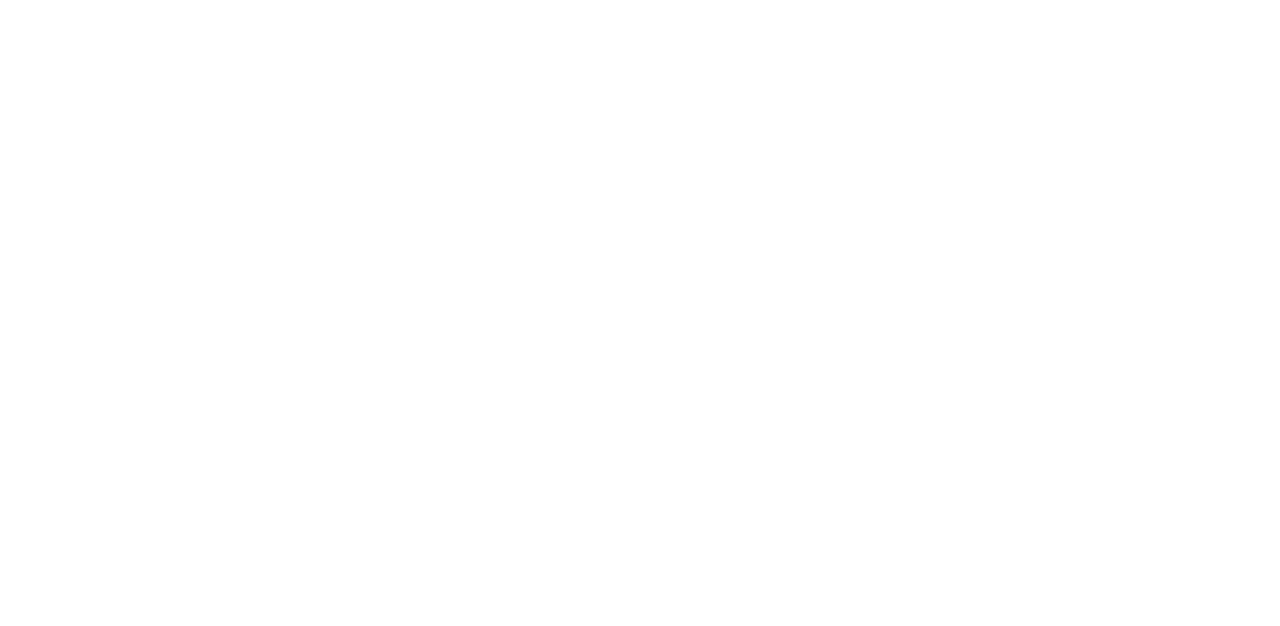
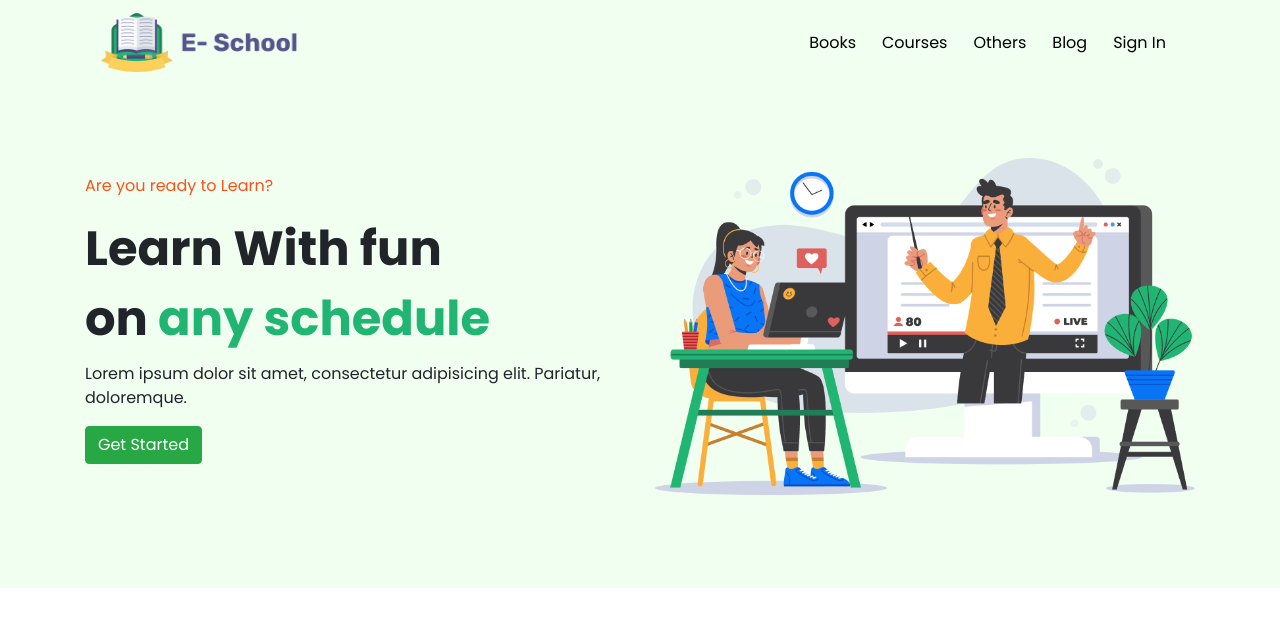
Before and after one commit to AAFaiyaz/e-schhol, a plain HTML site: page index.html in a window 1280 px wide. Drawn offline with nearby package versions, Linux system fonts and the light colour scheme.

Commit message:
header added

```diff
--- a/css/style.css
+++ b/css/style.css
@@ -0,0 +1,57 @@
+body {
+    font-family: 'Poppins', sans-serif;
+    font-size:16px;
+    /* line-height: 19px; */
+}
+
+.header {
+    width: 100%;
+
+    background-color: #F0FFF0;
+
+}
+.header-left-side {
+    margin: 89px 0px 63px;
+}
+.header-left-side p:first-child {
+    color: #FD511A;
+    line-height: 24px;
+}
+
+
+.header-left-side h1 {
+    font-size: 48px;
+    line-height: 70px;
+    font-weight: bold;
+}
+.header-left-side h1 span {
+    color: #21B573;
+}
+.header-right-side {
+    margin: 73px 0px 93px;
+}
+.header-right-side img {
+    width: 100%;
+    height: 100%;
+}
+.navbar-light .navbar-nav .nav-link {
+    color: black;
+}
+
+.nav-item:last-child a:hover {
+        background-color: #21B573;
+        border-radius: 26px;
+        padding: 8px;
+        color: white;
+
+}
+.navbar-brand img {
+    width: 198.07px;
+    height: 59px;
+}
+
+
+
+.nav-item {
+    padding: 5px;
+}
--- a/index.html
+++ b/index.html
@@ -4,11 +4,62 @@
     <meta charset="UTF-8">
     <meta name="viewport" content="width=device-width, initial-scale=1.0">
     <title>e-school</title>
+    <link href="https://fonts.googleapis.com/css2?family=Poppins:wght@400;700&display=swap" rel="stylesheet">
+
     <link rel="stylesheet" href="https://stackpath.bootstrapcdn.com/bootstrap/4.4.1/css/bootstrap.min.css" integrity="sha384-Vkoo8x4CGsO3+Hhxv8T/Q5PaXtkKtu6ug5TOeNV6gBiFeWPGFN9MuhOf23Q9Ifjh" crossorigin="anonymous">
     <link rel="stylesheet" href="css/style.css">
 </head>
 <body>
+    <section class="header">
+        <div class="container">
 
+            <nav class="navbar navbar-expand-md navbar-light">
+                <a class="navbar-brand" href="#">
+                    <img src="images/ICON/Logo.png" alt="e-school-logo">
+                </a>
+                <button class="navbar-toggler" type="button" data-toggle="collapse" data-target="#myNav">
+                  <span class="navbar-toggler-icon"></span>
+                </button>
+
+                <div class="collapse navbar-collapse" id="myNav">
+                  <ul class="navbar-nav ml-auto">
+                    <li class="nav-item">
+                      <a class="nav-link" href="#">Books</a>
+                    </li>
+                    <li class="nav-item">
+                      <a class="nav-link" href="#">Courses</a>
+                    </li>
+
+                    <li class="nav-item">
+                      <a class="nav-link" href="#">Others</a>
+                    </li>
+                    <li class="nav-item">
+                        <a class="nav-link" href="#">Blog</a>
+                    </li>
+
+                    <li class="nav-item">
+                        <a class="nav-link green-bg" href="#">Sign In</a>
+                    </li>
+                  </ul>
+
+                </div>
+            </nav>
+
+            <div class="row">
+                <div class="col-6 header-left-side">
+                    <p>Are you ready to Learn?</p>
+                    <h1>Learn With fun <br> on <span>any schedule</span></h1>
+                    <p>Lorem ipsum dolor sit amet, consectetur adipisicing elit. Pariatur, doloremque.</p>
+                    <button class="btn btn-success">Get Started</button>
+                </div>
+                <div class="col-6 header-right-side">
+                    <img src="images/Photos/Illustration.png" alt="">
+                </div>
+            </div>
+
+
+        </div>
+    </section>
 
     <script src="https://code.jquery.com/jquery-3.4.1.slim.min.js" integrity="sha384-J6qa4849blE2+poT4WnyKhv5vZF5SrPo0iEjwBvKU7imGFAV0wwj1yYfoRSJoZ+n" crossorigin="anonymous"></script>
     <script src="https://cdn.jsdelivr.net/npm/popper.js@1.16.0/dist/umd/popper.min.js" integrity="sha384-Q6E9RHvbIyZFJoft+2mJbHaEWldlvI9IOYy5n3zV9zzTtmI3UksdQRVvoxMfooAo" crossorigin="anonymous"></script>
```
